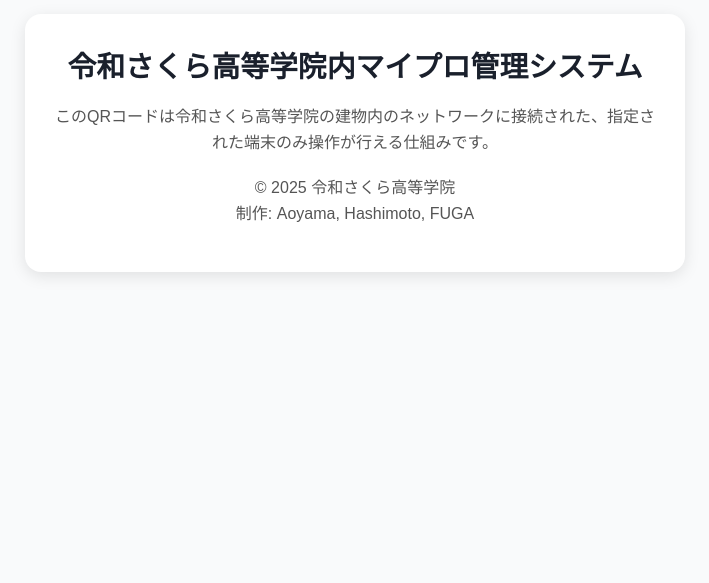
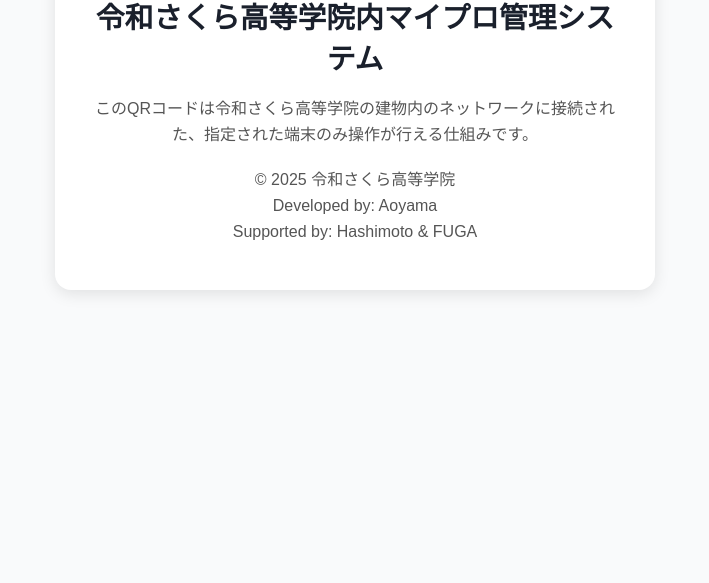
Before and after one commit to reiwa-sakura-high-school/xydkefbaclomnzg, a plain HTML site: page mypro/index.html in a window 1280 px wide. Shown: the part 297-880 px from the top of the page, without its empty margins (285-994 px from the left). After the commit the page ends 800 px from the top, so only its background shows below. Drawn offline with Linux system fonts and the light colour scheme.

Commit message:
Update index.html

```diff
--- a/mypro/index.html
+++ b/mypro/index.html
@@ -5,16 +5,19 @@
 <meta name="viewport" content="width=device-width, initial-scale=1" />
 <title>令和さくら高等学院内マイプロ管理システムinfo</title>
 <style>
-    body {
+    html, body {
+        margin: 0;
+        padding: 0;
+        height: 100%;
         font-family: "Hiragino Sans", "Noto Sans JP", sans-serif;
         background: #f9fafb;
         color: #333;
-        margin: 0;
-        padding: 40px;
+    }
+
+    body {
         display: flex;
         justify-content: center;
         align-items: center;
-        min-height: 100vh;
     }
     .container {
         background: #fff;
@@ -22,7 +25,9 @@
         border-radius: 16px;
         box-shadow: 0 4px 16px rgba(0,0,0,0.1);
         max-width: 600px;
+        width: 90%;
         text-align: center;
+        box-sizing: border-box;
     }
     h1 {
         margin-top: 0;
@@ -51,10 +56,11 @@
 </head>
 <body>
     <div class="container">
+        <img src="https://www.reiwa-sakura.net/images/logo.svg" height="45" alt="令和さくら高等学院">
         <h1>令和さくら高等学院内マイプロ管理システム</h1>
         <p>このQRコードは令和さくら高等学院の建物内のネットワークに接続された、指定された端末のみ操作が行える仕組みです。</p>
         <footer>
-            <p>© 2025 令和さくら高等学院<br>制作: Aoyama, Hashimoto, FUGA</p>
+            <p>© 2025 令和さくら高等学院<br>Developed by: Aoyama<br>Supported by: Hashimoto & FUGA</p>
         </footer>
     </div>
 </body>
```
